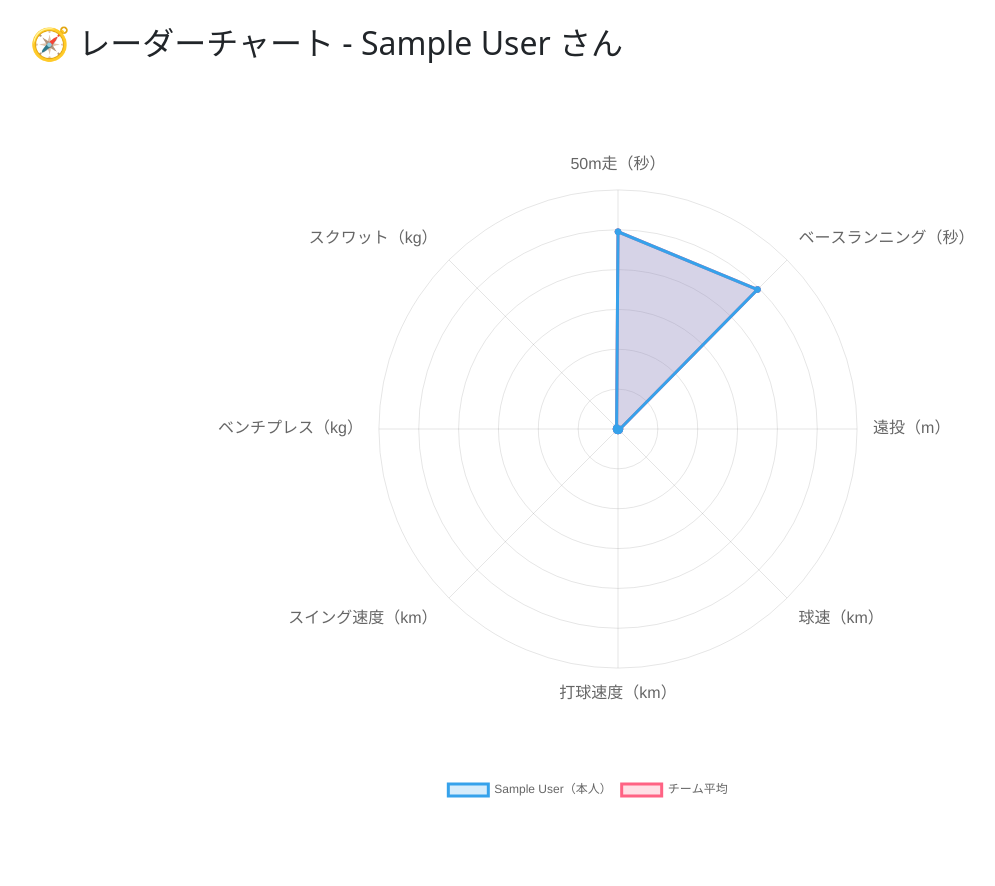
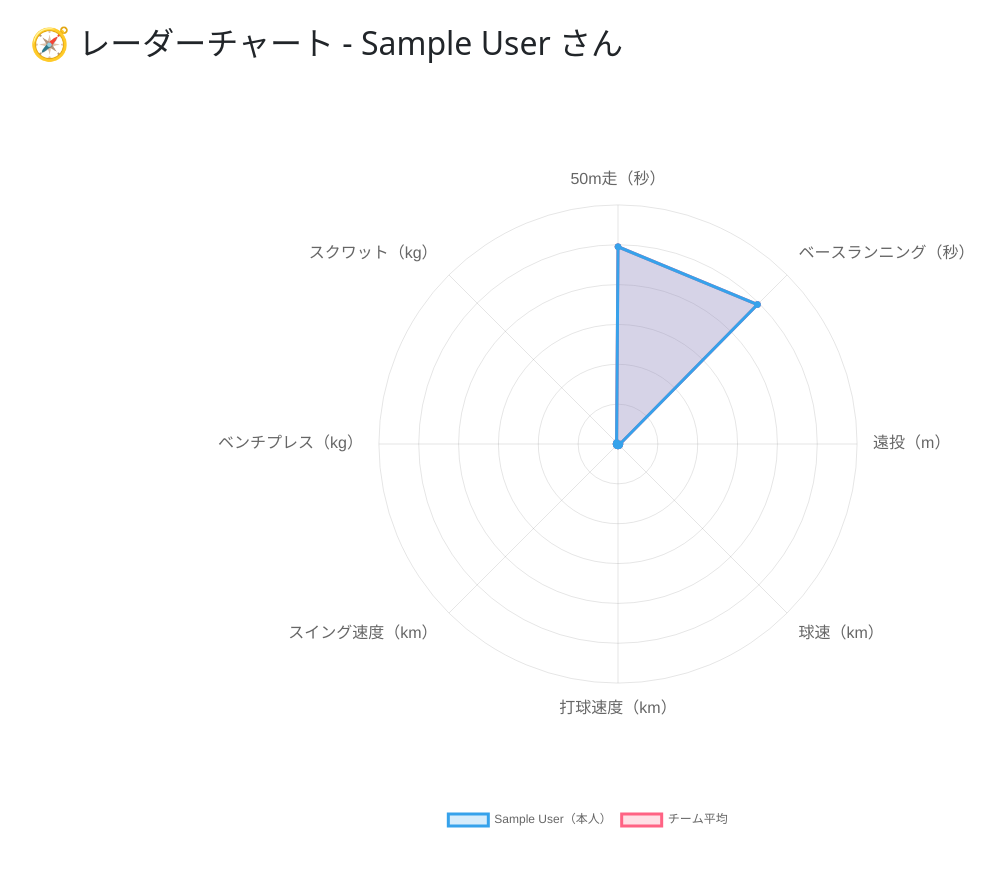
Before and after one commit to hayashi-keita/quest_1, a Flask app: page /dashboard/record_profile/1 in a window 1280 px wide. Shown: the part 56-942 px from the top of the page, without its empty margins (52-1047 px from the left). Run offline with Flask 3, Linux system fonts and the light colour scheme; a user stored in the database is signed in; tables that the repository leaves empty hold one stand-in row (values such as "Sample post").

Commit message:
グラフ調整

```diff
--- a/routes/dashboard.py
+++ b/routes/dashboard.py
@@ -27,6 +27,9 @@
                               func.avg(Record.bench_press),
                               func.avg(Record.squat)
                             ).filter(Record.coach_approval == True).group_by(Record.grade).all()
+
+    result = sorted(result, key=lambda x: x[0])
+
     grades = []
     avg_run_50m = []
     avg_base_run = []
--- a/templates/dashboard/record_profile.html
+++ b/templates/dashboard/record_profile.html
@@ -12,7 +12,7 @@
   </script>
 
   <!-- ✅ サイズ制御 + 下余白を追加 -->
-  <div class="chart-container" style="width: 800px; height: 800px; margin: auto; padding-bottom: 80px;">
+  <div class="chart-container" style="width: 800px; height: 800px; margin: auto; padding-bottom: 50px;">
     <canvas id="radarChart" style="width:100%; height:100%;"></canvas>
   </div>
 
```
Also changed, not shown: templates/layout.html (line endings or trailing spaces).
